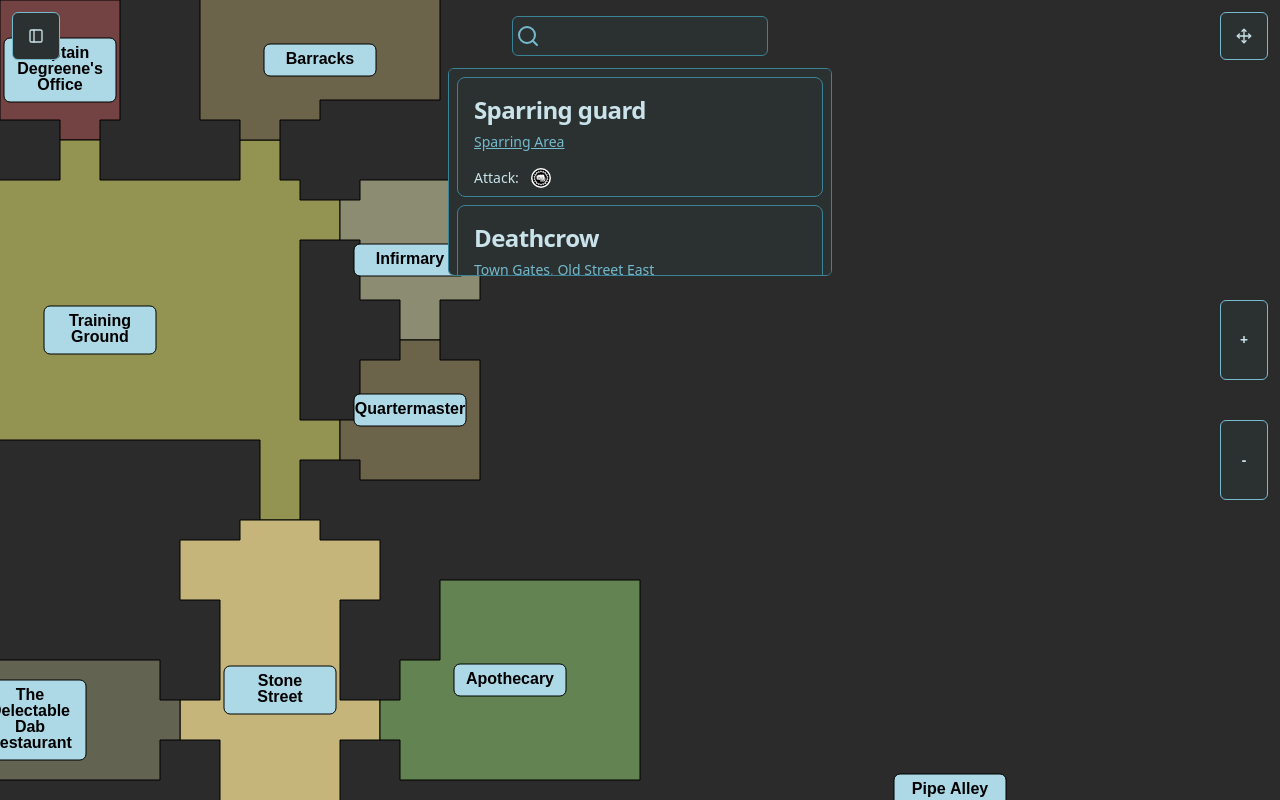
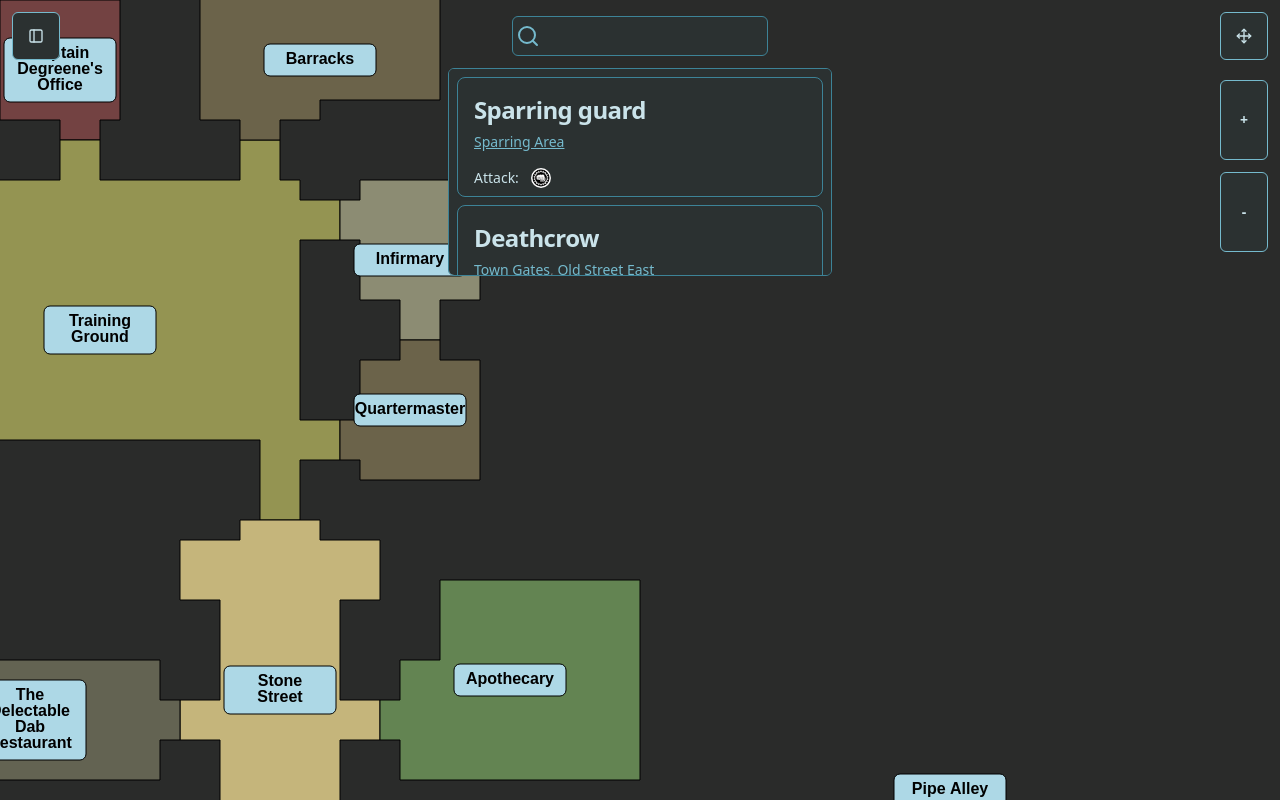
Before and after one commit to jrbarnhart/brighter-shores-map, a React (Vite) app: page / in a window 1280 px wide. Built offline with nearby package versions, Linux system fonts and the light colour scheme.

Commit message:
Adjust placement

```diff
--- a/src/components/zoomButtons/ZoomButtons.tsx
+++ b/src/components/zoomButtons/ZoomButtons.tsx
@@ -45,7 +45,7 @@ export default function ZoomButtons({ ...props }: { mapState: MapState }) {
   );
 
   return (
-    <div className="absolute right-0 top-0 w-12 h-full mr-3 flex flex-col justify-center gap-10">
+    <div className="absolute right-0 top-0 w-12 h-full mr-3 flex flex-col justify-start mt-20 gap-3">
       <Button
         onClick={() => {
           onClick(true);
```
